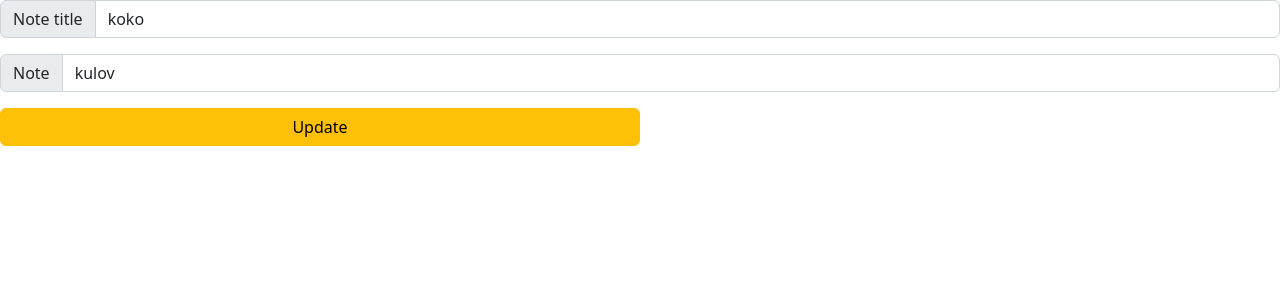
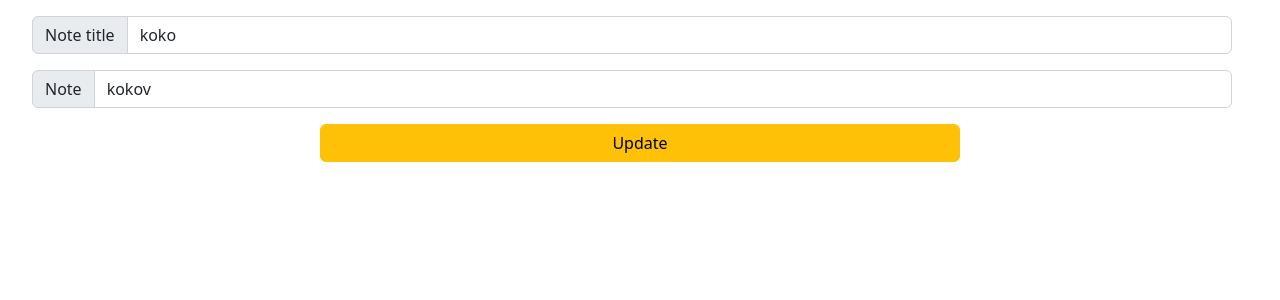
Before and after one commit to KaloyankerR/Web-note-app, a Flask app: page /update/koko in a window 1280 px wide. Shown: the top 300 px of the page. Run offline with Flask 2, Linux system fonts and the light colour scheme.

Commit message:
Centered some buttons and div elements

```diff
--- a/app.py
+++ b/app.py
@@ -1,4 +1,4 @@
-from ast import dump
+from ast import Str
 import json
 from werkzeug.utils import secure_filename
 from flask import Flask, render_template, request, redirect, url_for, flash, abort, session, jsonify
@@ -33,14 +33,23 @@ def delete_json_data(json_key):
     dump_json_data(new_data=data)
 
 
+def is_valid_str(note_title: str, note: Str):
+    if note_title != "" and note != "":
+        return True
+    return False
+
+
 @app.route('/', methods=['POST', 'GET'])
 def home():
     if request.method == 'POST':
         note_title = request.form['note_title']
         note = request.form['note']
+
+        if not is_valid_str(note_title=note_title, note=note):
+            flash("You typed the note incorrectly")
+            return redirect(url_for('home'))
+
         res = {note_title: note}
-        # with open('data.json', 'r') as f:
-        #     data = json.load(f)
         data = get_json_data()
         data.update(res)
 
@@ -76,6 +85,5 @@ def delete_note(note):
     return redirect('/')
 
 
-
 if __name__ == '__main__':
     app.run(debug=True)
--- a/data.json
+++ b/data.json
@@ -1 +1 @@
-{"koko": "kulov", "fontys hoge": "uni"}
+{"koko": "kokov"}
--- /dev/null
+++ b/static/css/style.css
@@ -0,0 +1,9 @@
+.alertDiv {
+    margin: 1em 3em 1em 2em;
+}
+
+.centerDiv {
+    text-align: center;
+    margin: auto;
+    margin-top: 1%;
+}
--- a/templates/base.html
+++ b/templates/base.html
@@ -12,12 +12,20 @@
     <script src="https://cdn.jsdelivr.net/npm/bootstrap@5.2.0/dist/js/bootstrap.min.js"
         integrity="sha384-ODmDIVzN+pFdexxHEHFBQH3/9/vQ9uori45z4JjnFsRydbmQbmL5t1tQ0culUzyK"
         crossorigin="anonymous"></script>
-
+    <link rel="stylesheet" href="{{ url_for('static', filename='css/style.css') }}">
 </head>
 
 <body>
-{% block body %}
-{% endblock %}
+    {% for msg in get_flashed_messages() %}
+    <div class="alertDiv">
+        <div class="alert alert-danger" role="alert">
+            {{msg}}
+        </div>
+    </div>
+    {% endfor %}
+
+    {% block body %}
+    {% endblock %}
 </body>
 
 </html>
--- a/templates/update.html
+++ b/templates/update.html
@@ -3,7 +3,8 @@
 {% block title %}Update page{% endblock %}
 
 {% block body %}
-<form action="#", method="post">
+<div class="alertDiv">
+    <form action="#" , method="post">
         <div class="input-group mb-3">
             <span class="input-group-text">Note title</span>
             <input type="text" class="form-control" name="note_title" value="{{note}}">
@@ -12,8 +13,11 @@
             <span class="input-group-text">Note</span>
             <input type="text" class="form-control" name="note" value="{{description}}">
         </div>
+</div>
 
+<div class="centerDiv">
     <button type="submit" class="btn btn-warning w-50 mx-auto">Update</button>
+</div>
 </form>
 
 {% endblock %}
```
Also changed, not shown: demo.py (+5 -27 lines), templates/index.html (+7 -5 lines). Lines whose indentation alone changed are shown as unchanged.
